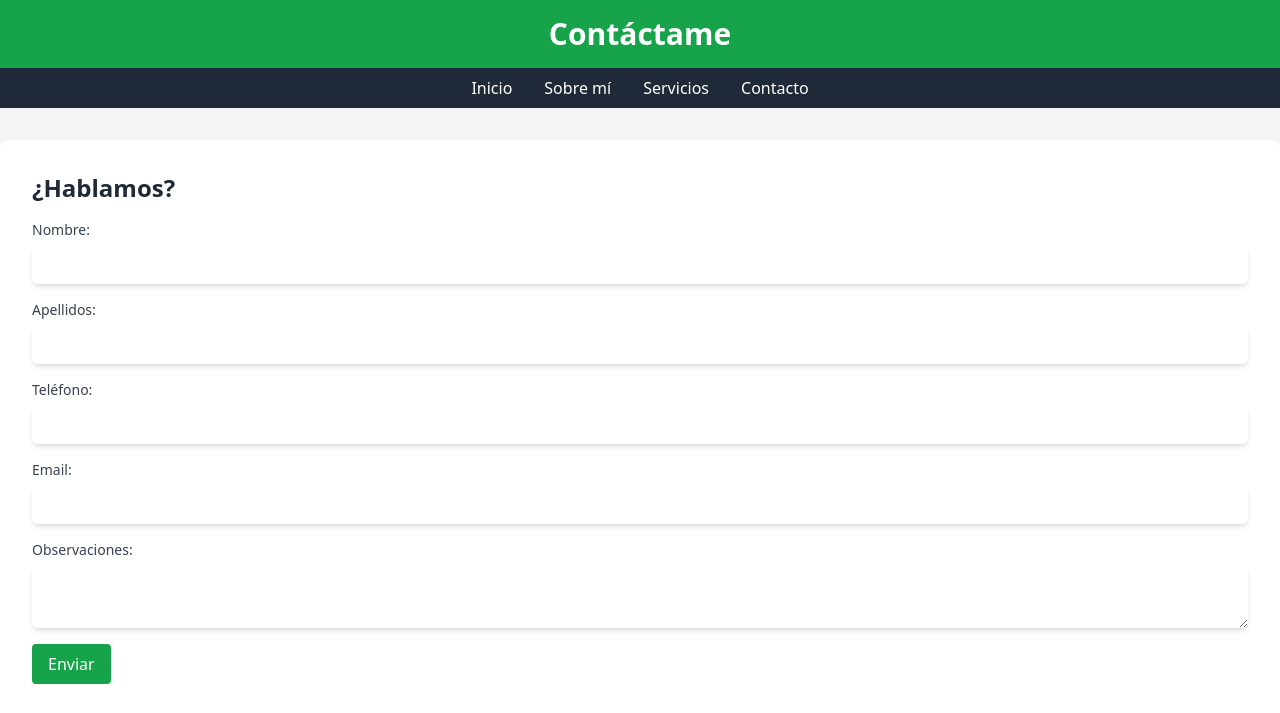
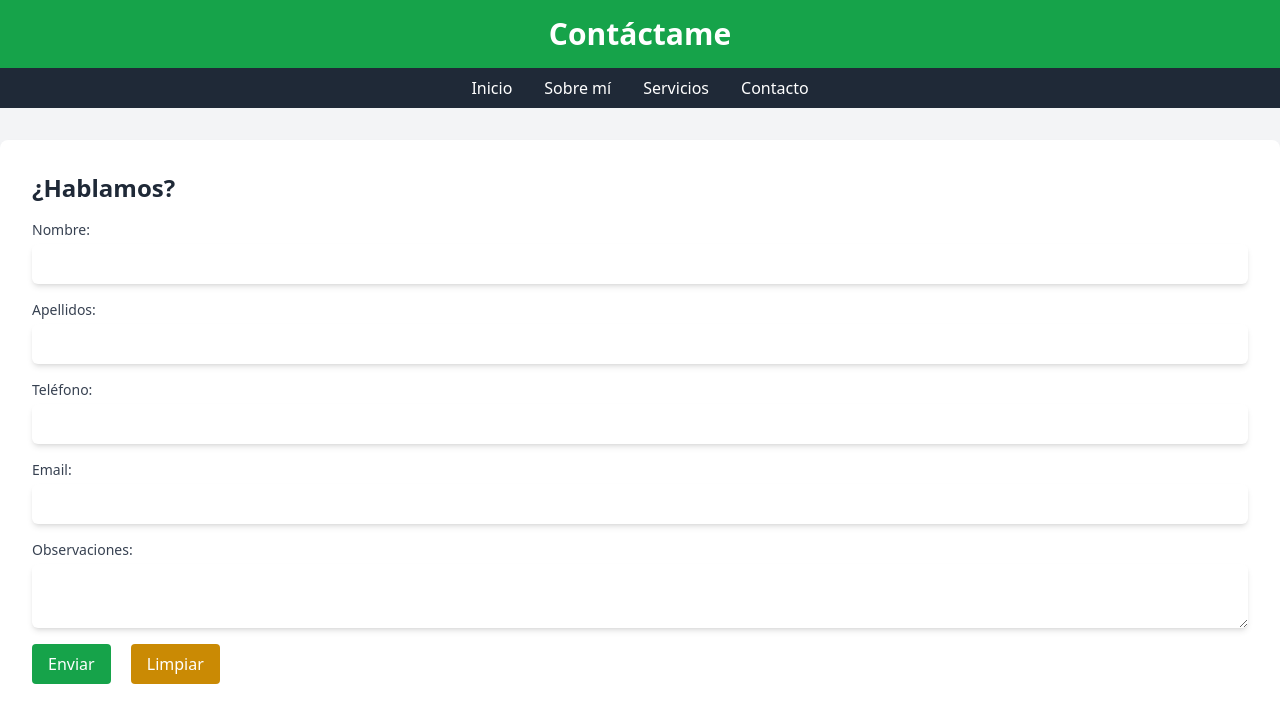
Before and after one commit to Daniemv/berta-nutricionist-web, a plain HTML site: page contact.html in a window 1280 px wide. Shown: the top 713 px of the page. Drawn offline with nearby package versions, Linux system fonts and the light colour scheme.

Commit message:
add favicon

```diff
--- a/contact.html
+++ b/contact.html
@@ -7,6 +7,7 @@
     <meta name="viewport" content="width=device-width, initial-scale=1.0" />
 
     <title>Berta Rodríguez Lorenzo - Contacto</title>
+    <link rel="icon" type="image/x-icon" href="assets/favicon.ico">
 
     <script src="https://cdn.tailwindcss.com"></script>
   </head>
@@ -112,6 +113,12 @@
           >
             Enviar
           </button>
+          <button
+            type="reset"
+            class="bg-yellow-600 text-white py-2 px-4 ml-4 rounded hover:bg-yellow-500"
+          >
+            Limpiar
+          </button>
         </form>
 
         <div id="map" class="mt-8">
```
Also changed, not shown: about.html (+1 -0 lines), index.html (+1 -0 lines), services.html (+3 -1 lines), assets/favicon.ico (added).
